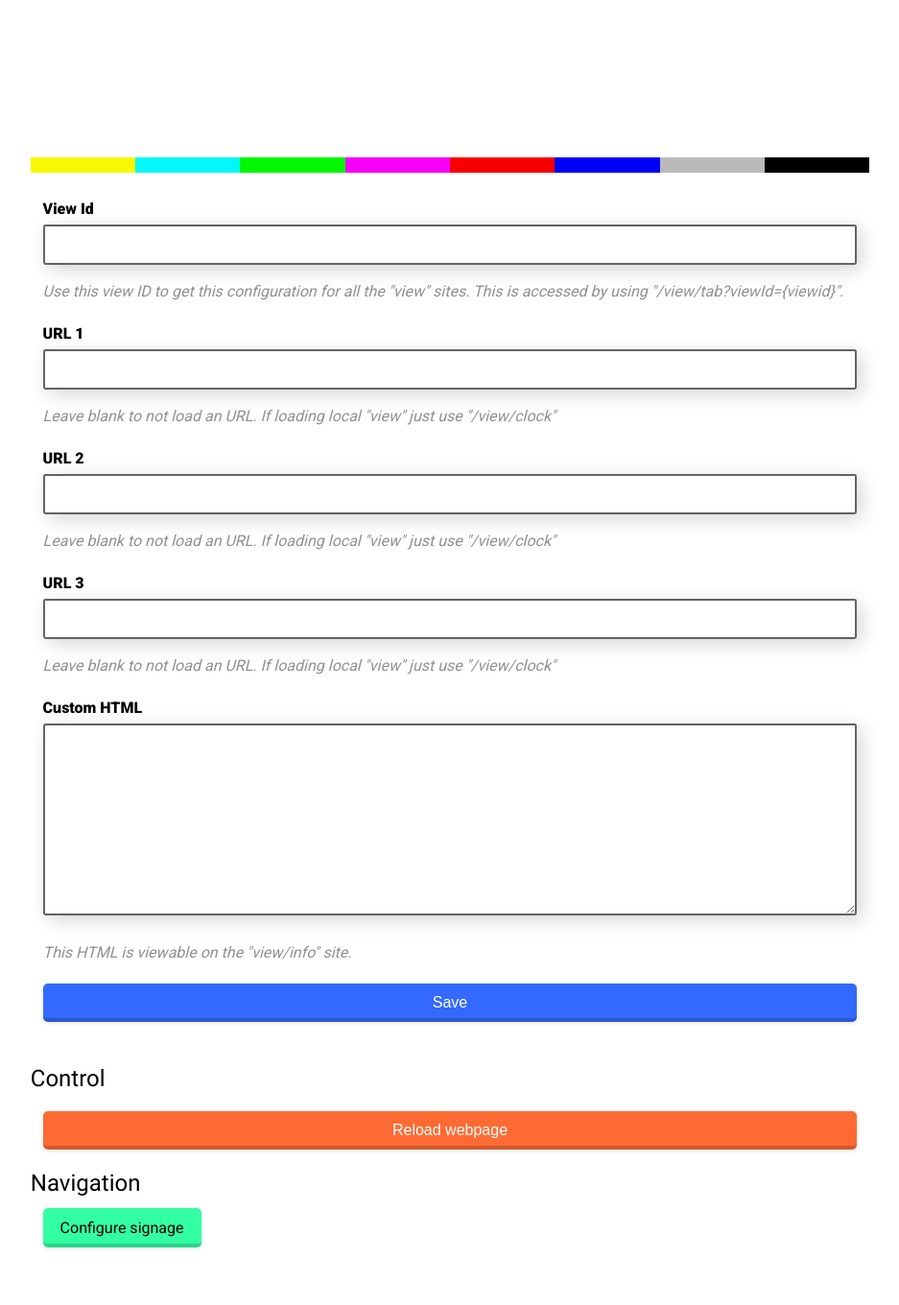
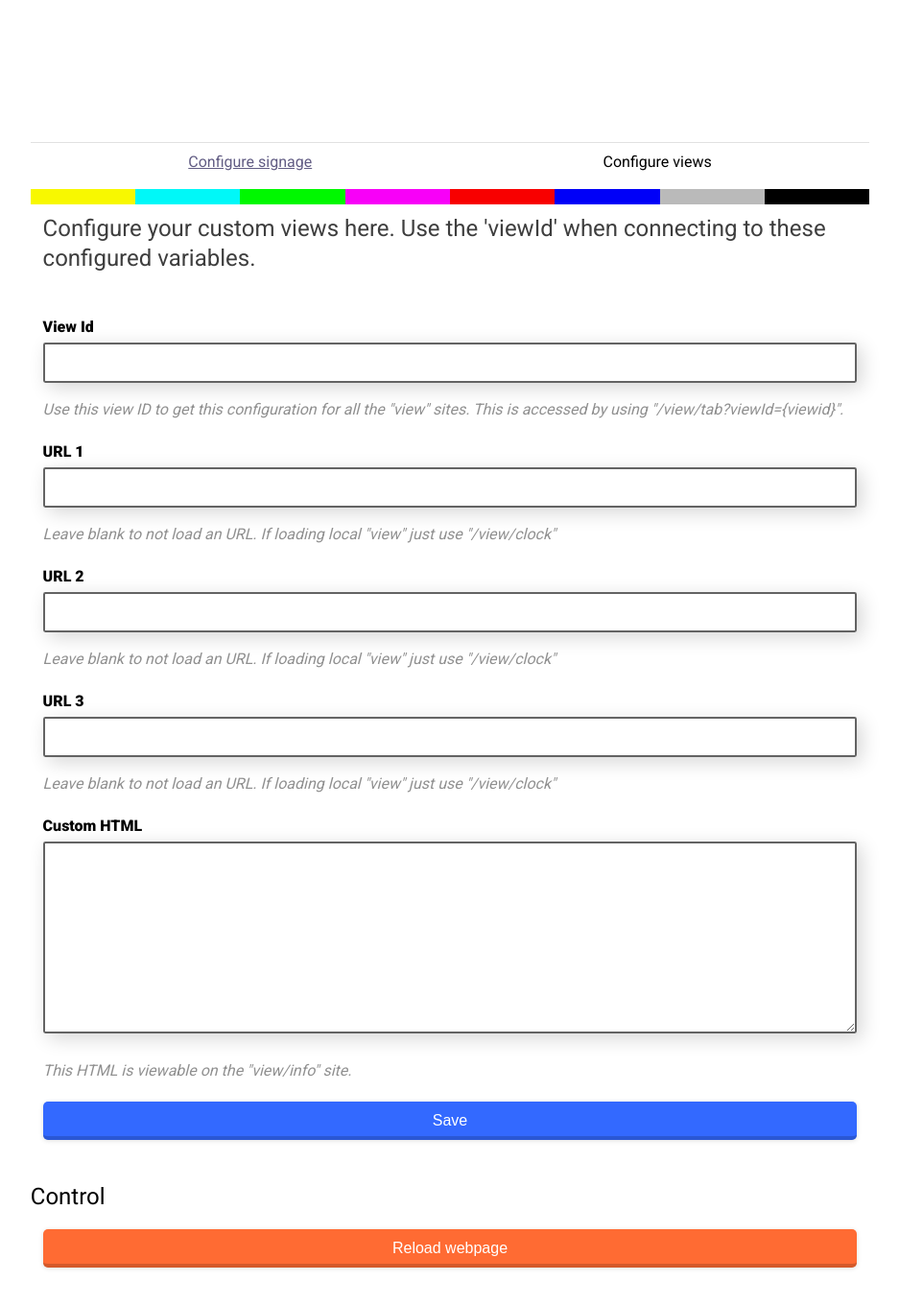
Before and after one commit to IrisBroadcast/ophrys-signage, a website: page app-viewinfo.html in a window 1280 px wide. Shown: the part 177-1537 px from the top of the page at 96% size, without its empty margins (171-1108 px from the left). Before the commit the page ends 1511 px from the top, so only its background shows below. Drawn offline with nearby package versions, Linux system fonts and the light colour scheme; no server answers.

Commit message:
Navigation changed to a top bar

```diff
--- a/app-viewinfo.html
+++ b/app-viewinfo.html
@@ -229,7 +229,31 @@
             }
         }
 
-        .status--current-url, .status--identification, .status--hardware, .status--window, .status--clock, .status--link {
+        .navigation {
+            padding: 0.2vh 1vw;
+            display: flex;
+            flex-direction: row;
+            justify-content: space-around;
+            border-top: 1px solid #e1e1e1;
+        }
+
+        .navigation a.current {
+            color: #000000;
+            text-decoration: none;
+        }
+
+        .navigation a {
+            padding: 1vh 0 0 0;
+            color: #625d84;
+            text-decoration: underline;
+        }
+
+        .navigation a:hover {
+            text-decoration: underline;
+            color: #1e00f8;
+        }
+
+        .status--general, .status--current-url, .status--identification, .status--hardware, .status--window, .status--clock, .status--link {
             font-family: 'Roboto', Arial, Helvetica, sans-serif;
             font-size: 3vmin;
             font-weight: 400;
@@ -641,6 +665,15 @@
             <div class="status--hardware">
                 <span id="infoHardware">&nbsp;</span>
             </div>
+
+            <div class="navigation">
+                <a href="/config" class="navigation--link">
+                    Configure signage
+                </a>
+                <a href="/view" class="navigation--link current">
+                    Configure views
+                </a>
+            </div>
         </div>
 
         <div class="content--no-padding">
@@ -653,6 +686,12 @@
                 <div class="tv-bar-item tv-bar-color-6"></div>
                 <div class="tv-bar-item tv-bar-color-7"></div>
                 <div class="tv-bar-item tv-bar-color-8"></div>
+            </div>
+        </div>
+
+        <div class="content">
+            <div class="status--general">
+                Configure your custom views here. Use the 'viewId' when connecting to these configured variables.
             </div>
         </div>
 
@@ -713,14 +752,6 @@
                     <button id="reload-url-btn" class="button button--action">Reload webpage</button>
                 </label>
             </form>
-            <h2>
-                Navigation
-            </h2>
-            <form>
-                <label>
-                    <a href="/config" class="button button--nav">Configure signage</a>
-                </label>
-            </form>
         </div>
     </div>
 
```
Also changed, not shown: app-config.html (+34 -9 lines), app-initial.html (+25 -1 lines), views/viewClock.html (+1 -1 lines), views/viewInfoScreen.html (+1 -1 lines), views/viewMulti.html (+1 -1 lines), views/viewSite.html (+1 -1 lines), views/viewTab.html (+1 -1 lines).
